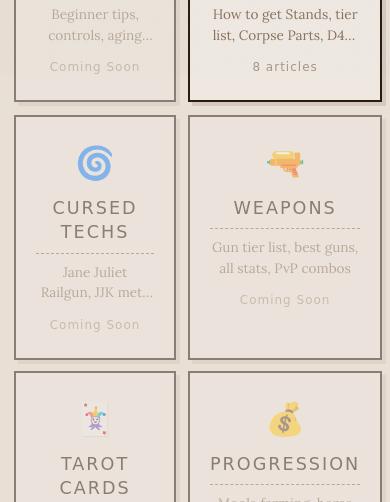
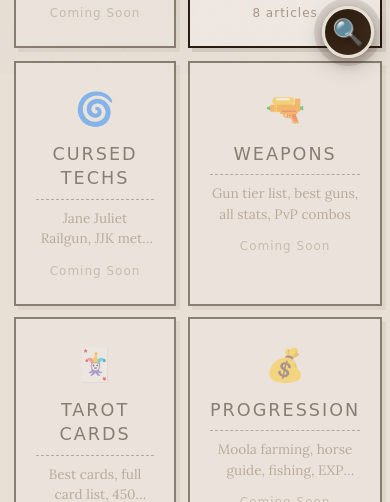
Before and after one commit to ginginli/bright, a plain HTML site: page index.html in a window 390 px wide. Shown: the part 770-1272 px from the top of the page. Drawn offline with Linux system fonts and the light colour scheme; a web font is replaced by a local one.

Commit message:
Add floating search button (FAB) - desktop has both navbar + FAB, mobile only FAB

```diff
--- a/js/search.js
+++ b/js/search.js
@@ -31,15 +31,11 @@ class WikiSearch {
 
     createSearchUI() {
         try {
-            // Create search trigger in header
+            // Create search trigger in header (for desktop)
             const header = document.querySelector('header .container');
             const navToggle = document.querySelector('.nav-toggle');
 
-            if (!header) {
-                console.error('Header container not found!');
-                return;
-            }
-
+            if (header) {
                 const searchTrigger = document.createElement('div');
                 searchTrigger.className = 'search-trigger';
                 searchTrigger.innerHTML = `
@@ -53,9 +49,22 @@ class WikiSearch {
                 if (navToggle) {
                     header.insertBefore(searchTrigger, navToggle);
                 } else {
-                console.warn('Nav toggle not found, appending search trigger to header');
                     header.appendChild(searchTrigger);
                 }
+
+                console.log('Header search trigger created');
+            }
+
+            // Create floating search button (FAB) - always visible
+            const searchFAB = document.createElement('button');
+            searchFAB.className = 'search-fab';
+            searchFAB.setAttribute('aria-label', 'Search wiki');
+            searchFAB.innerHTML = `
+                <span class="search-fab-icon">🔍</span>
+            `;
+
+            document.body.appendChild(searchFAB);
+            console.log('Search FAB created');
 
             // Create search modal
             const searchModal = document.createElement('div');
@@ -96,13 +105,21 @@ class WikiSearch {
 
     attachEventListeners() {
         try {
-            // Search trigger button
+            // Header search trigger button (desktop)
             const triggerBtn = document.querySelector('.search-trigger-btn');
-            if (!triggerBtn) {
-                console.error('Search trigger button not found!');
+            if (triggerBtn) {
+                triggerBtn.addEventListener('click', () => this.openSearch());
+                console.log('Header search trigger attached');
+            }
+
+            // Search FAB button (always present)
+            const searchFAB = document.querySelector('.search-fab');
+            if (!searchFAB) {
+                console.error('Search FAB not found!');
                 return;
             }
-            triggerBtn.addEventListener('click', () => this.openSearch());
+            searchFAB.addEventListener('click', () => this.openSearch());
+            console.log('Search FAB attached');
 
             // Search input
             const searchInput = document.querySelector('.search-input');
--- a/style.css
+++ b/style.css
@@ -1754,7 +1754,79 @@ a.logo {
    搜索功能样式
    ========================================= */
 
-/* 搜索触发按钮 */
+/* 浮动搜索按钮 (FAB) */
+.search-fab {
+    position: fixed;
+    bottom: 24px;
+    right: 24px;
+    width: 64px;
+    height: 64px;
+    border-radius: 50%;
+    background: linear-gradient(135deg, var(--text-ink), #3d2a1a);
+    border: 3px solid var(--bg-parchment);
+    box-shadow: 0 4px 12px rgba(43, 28, 17, 0.3), 0 8px 24px rgba(43, 28, 17, 0.2);
+    cursor: pointer;
+    z-index: 9998;
+    display: flex;
+    align-items: center;
+    justify-content: center;
+    transition: all 0.3s ease;
+    animation: fabPulse 2s ease-in-out infinite;
+}
+
+.search-fab:hover {
+    transform: scale(1.1) rotate(5deg);
+    box-shadow: 0 6px 16px rgba(43, 28, 17, 0.4), 0 12px 32px rgba(43, 28, 17, 0.3);
+    animation: none;
+}
+
+.search-fab:active {
+    transform: scale(0.95);
+}
+
+.search-fab-icon {
+    font-size: 2rem;
+    filter: drop-shadow(0 2px 4px rgba(0, 0, 0, 0.3));
+}
+
+@keyframes fabPulse {
+    0%, 100% {
+        box-shadow: 0 4px 12px rgba(43, 28, 17, 0.3), 0 8px 24px rgba(43, 28, 17, 0.2);
+    }
+    50% {
+        box-shadow: 0 4px 12px rgba(43, 28, 17, 0.3), 0 8px 24px rgba(43, 28, 17, 0.2), 0 0 0 8px rgba(43, 28, 17, 0.1);
+    }
+}
+
+/* 移动端 FAB 优化 */
+@media (max-width: 768px) {
+    .search-fab {
+        width: 56px;
+        height: 56px;
+        bottom: 20px;
+        right: 20px;
+    }
+
+    .search-fab-icon {
+        font-size: 1.8rem;
+    }
+}
+
+/* 小屏手机 FAB */
+@media (max-width: 480px) {
+    .search-fab {
+        width: 52px;
+        height: 52px;
+        bottom: 16px;
+        right: 16px;
+    }
+
+    .search-fab-icon {
+        font-size: 1.6rem;
+    }
+}
+
+/* 旧的搜索触发按钮样式 - Web 端显示 */
 .search-trigger {
     flex-shrink: 0;
     margin-left: auto;
@@ -1789,6 +1861,13 @@ a.logo {
 
 .search-placeholder {
     color: var(--accent-fade);
+}
+
+/* 移动端隐藏导航栏搜索 */
+@media (max-width: 768px) {
+    .search-trigger {
+        display: none;
+    }
 }
 
 /* 搜索模态框 */
```
Lines whose indentation alone changed are shown as unchanged.
